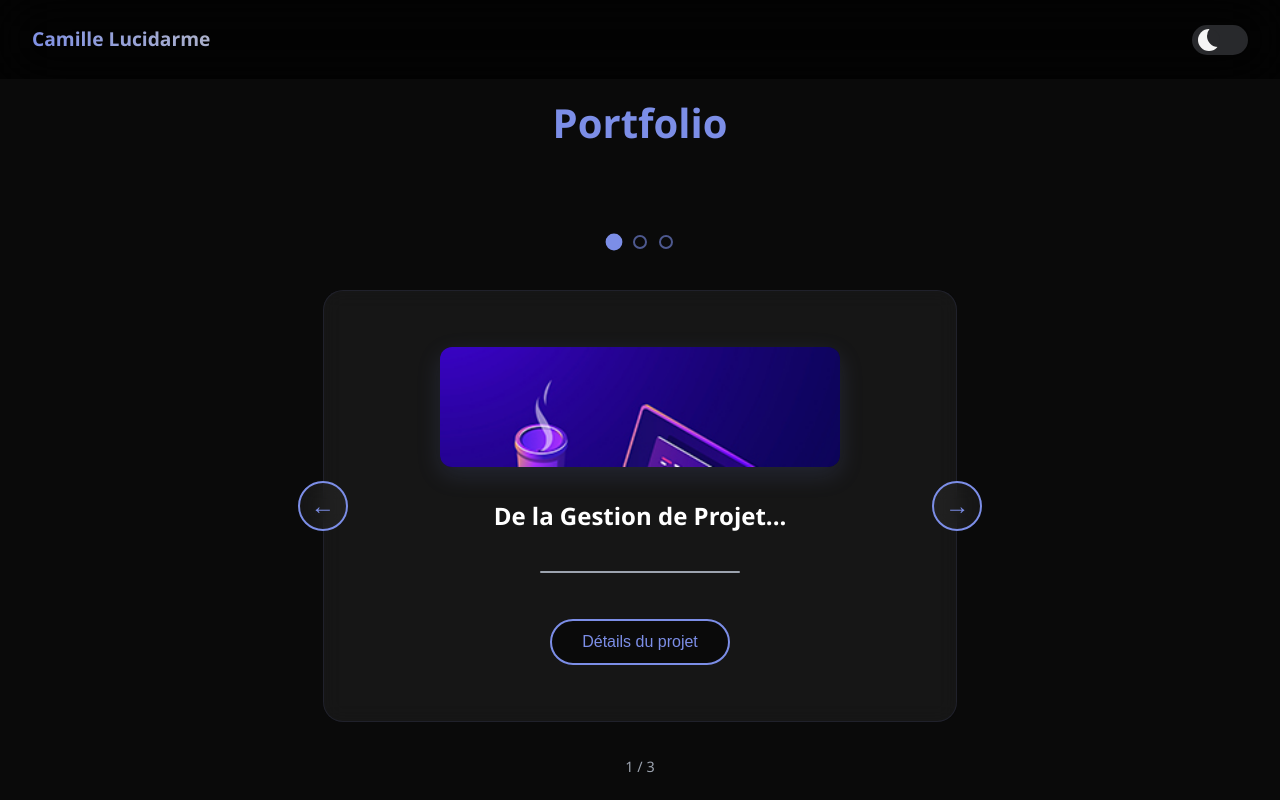
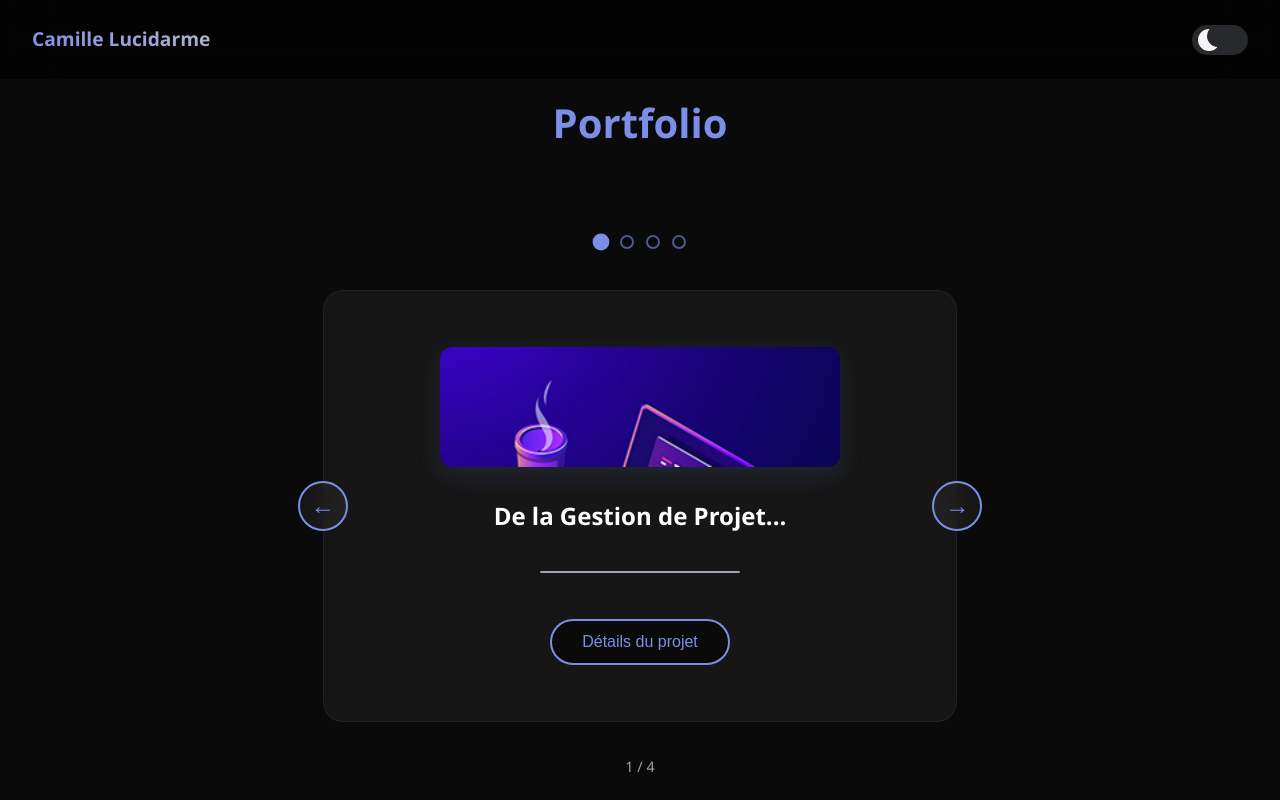
Before and after one commit to Kaymoll/-Portfolio-react-, a React (Create React App) app: page / in a window 1280 px wide. Shown: the top 800 px of the page. Built offline with nearby package versions, Linux system fonts and the light colour scheme.

Commit message:
git commit

```diff
--- a/src/App.js
+++ b/src/App.js
@@ -1,8 +1,8 @@
-import { useState, useRef, useEffect } from 'react';
+import { useState, useEffect } from 'react';
 import { motion, AnimatePresence } from 'framer-motion';
 import './index.css';
 
-// Composant titre animé intégré
+// Composant titre animé
 const AnimatedTitle = () => {
   const [displayedText, setDisplayedText] = useState('');
   const [currentIndex, setCurrentIndex] = useState(0);
@@ -44,7 +44,7 @@ const AnimatedTitle = () => {
   );
 };
 
-// Composant ProjectCard amélioré
+// Composant ProjectCard
 const ProjectCard = ({ projectData, isActive }) => {
   const [isExpanded, setIsExpanded] = useState(false);
 
@@ -196,7 +196,7 @@ const ProjectCard = ({ projectData, isActive }) => {
   );
 };
 
-// Nouveau composant carrousel simplifié
+// Composant carrousel
 const SimpleProjectCarousel = ({ projects }) => {
   const [currentIndex, setCurrentIndex] = useState(0);
   const [isTransitioning, setIsTransitioning] = useState(false);
@@ -446,8 +446,8 @@ function App() {
         {/* Titre animé */}
         <AnimatedTitle />
 
-        {/* Mes projets avec nouveau carrousel */}
-        <SimpleProjectCarousel projects={[projectData1, projectData2, projectData3]} />
+        {/* Mes projets dans le carrousel */}
+        <SimpleProjectCarousel projects={[projectData1, projectData2, projectData3, projectData4]} />
 
         {/* Cartes animées */}
         <motion.div
```
